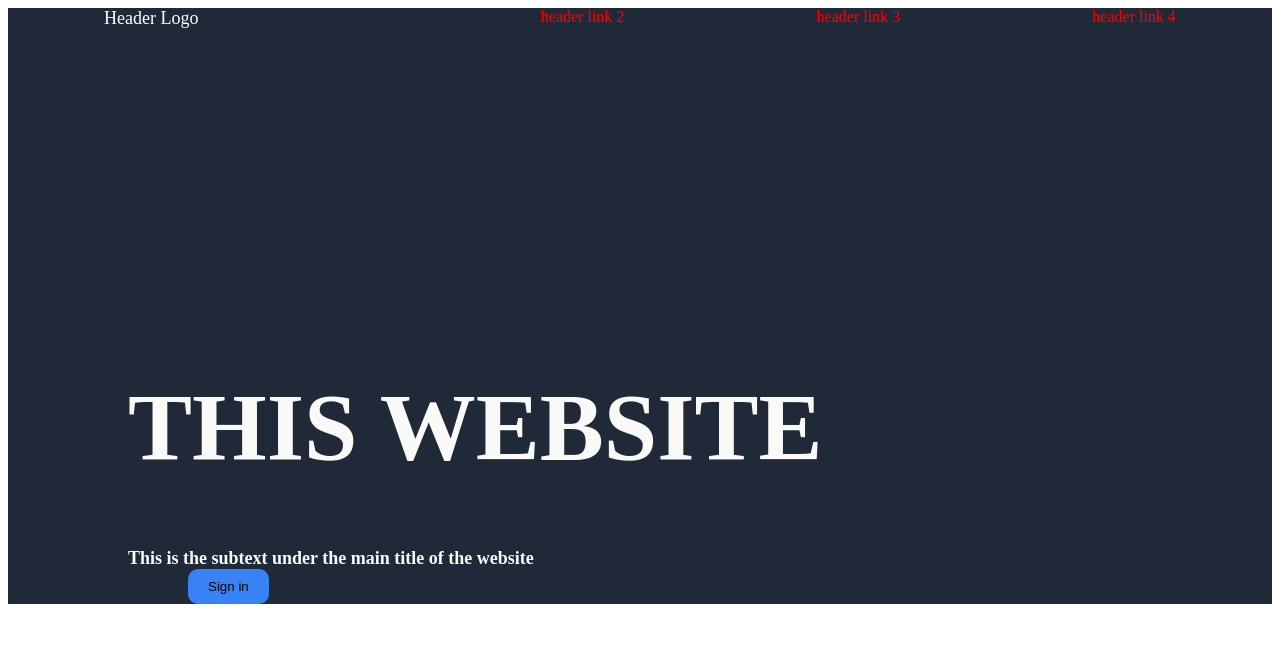
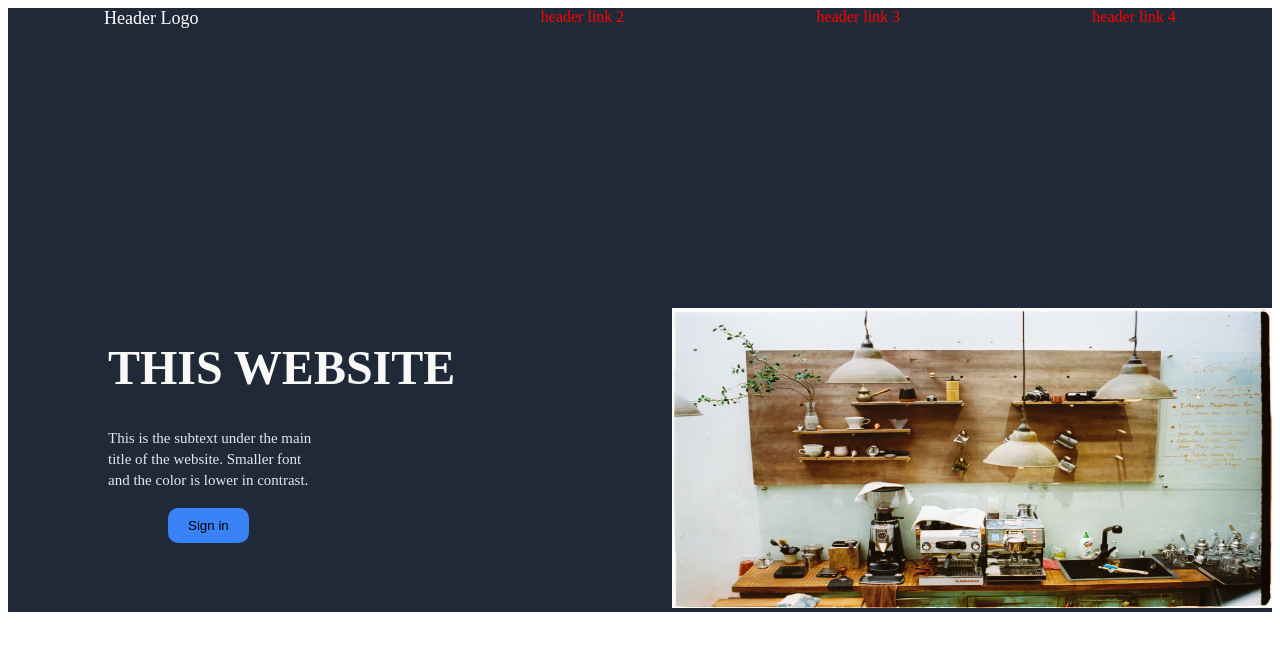
Before and after one commit to Leinad132/odin-landing-page, a plain HTML site: page index.html in a window 1280 px wide. Drawn offline with Linux system fonts and the light colour scheme.

Commit message:
Added main title and picture in aligned horizontally, added sign in button

```diff
--- a/index.html
+++ b/index.html
@@ -18,9 +18,17 @@
     </div>
 
     <div class="main-title">
-        <h1>THIS WEBSITE  </h1>
-        <small>This is the subtext under the main title of the website</small>
-        <button id="sign-in-button">Sign in</button>
+        <div>
+            <h1>THIS WEBSITE  </h1>
+            <p><small>This is the subtext under the main title of the website.
+                Smaller font and the color is lower in contrast.</small></p>
+            <button id="sign-in-button">Sign in</button>
+        </div>
+
+        <div>
+            <img id="main-picture" src="landing page picture.jpg" alt="picture">
+        </div>
+
     </div>
 
 
--- a/style.css
+++ b/style.css
@@ -24,17 +24,30 @@
 }
 
 .main-title{
-    flex-direction: column;
     display: flex;
-    color: #f9faf8;
-    margin-left: 120px;
-    font-size: 48px;
-    font-weight: 700;
+    margin-left: 100px;
 
 }
 
-.main-title small{
+
+.main-title h1{
+    font-size: 48px;
+    color: #f9faf8;
+    font-weight: bolder;
+
+}
+
+#main-picture{
+    height: 300px;
+    width: 600px;
+    margin-left: 50px;
+}
+
+.main-title p{
     font-size: 18px;
+    margin-top: auto;
+    margin-right: 300px;
+    color:#e5e7eb;
 }
 
 #sign-in-button{
```
Also changed, not shown: landing page picture.jpg (added), 1 other file.
